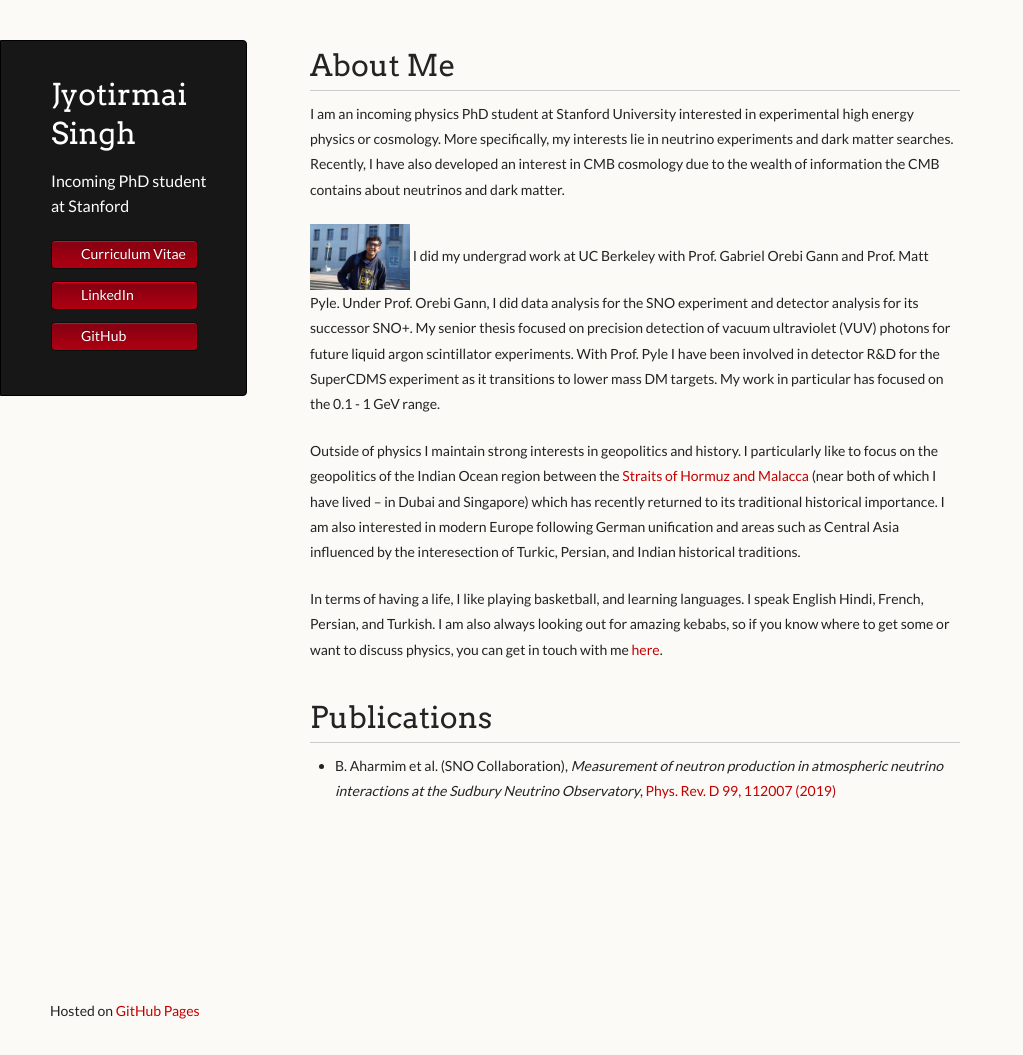
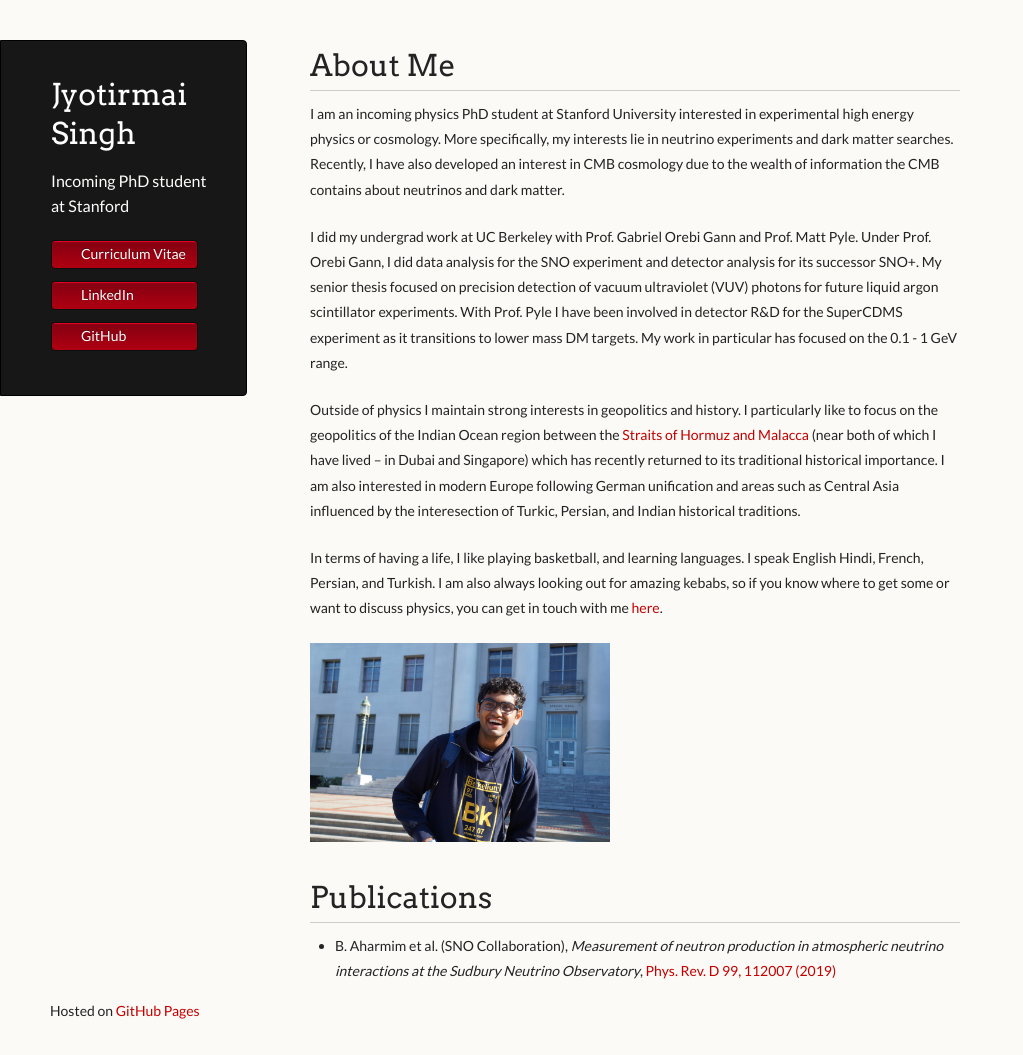
Before and after one commit to joe-singh/joe-singh.github.io, a Jekyll site: the page built from index.md, in a window 1280 px wide and 1055 px high. Shown: the whole window, without its empty margins (0-1023 px from the left). Built offline with Jekyll 4.4.1, drawn with Linux system fonts in a browser that asks for light colours.

Commit message:
Trying to add picture

```diff
--- a/index.md
+++ b/index.md
@@ -16,7 +16,6 @@ I am an incoming physics PhD student at Stanford University interested in experi
 More specifically, my interests lie in neutrino experiments and dark matter searches. Recently, I have also developed an interest in
 CMB cosmology due to the wealth of information the CMB contains about neutrinos and dark matter.
 
-<img style="max-width: 100px; height: auto;"  align="right;" src="image.jpg" alt="Picture">
 I did my undergrad work at UC Berkeley with Prof. Gabriel Orebi Gann and Prof. Matt Pyle. Under Prof. Orebi Gann, I did data analysis for the SNO
 experiment and detector analysis for its successor SNO+. My senior thesis focused on precision detection of vacuum ultraviolet (VUV) photons for
 future liquid argon scintillator experiments. With Prof. Pyle I have been involved in detector R&D for the SuperCDMS experiment as it transitions to
@@ -30,7 +29,7 @@ traditions.
 In terms of having a life, I like playing basketball, and learning languages. I speak English Hindi, French, Persian, and Turkish. I am also always looking out for amazing
 kebabs, so if you know where to get some or want to discuss physics, you can get in touch with me [here](mailto:joesingh@stanford.edu).
 
-
+<img style="max-width: 300px; height: auto;"  align="right;" src="image.jpg" alt="Picture">
 
 # Publications
 
```
